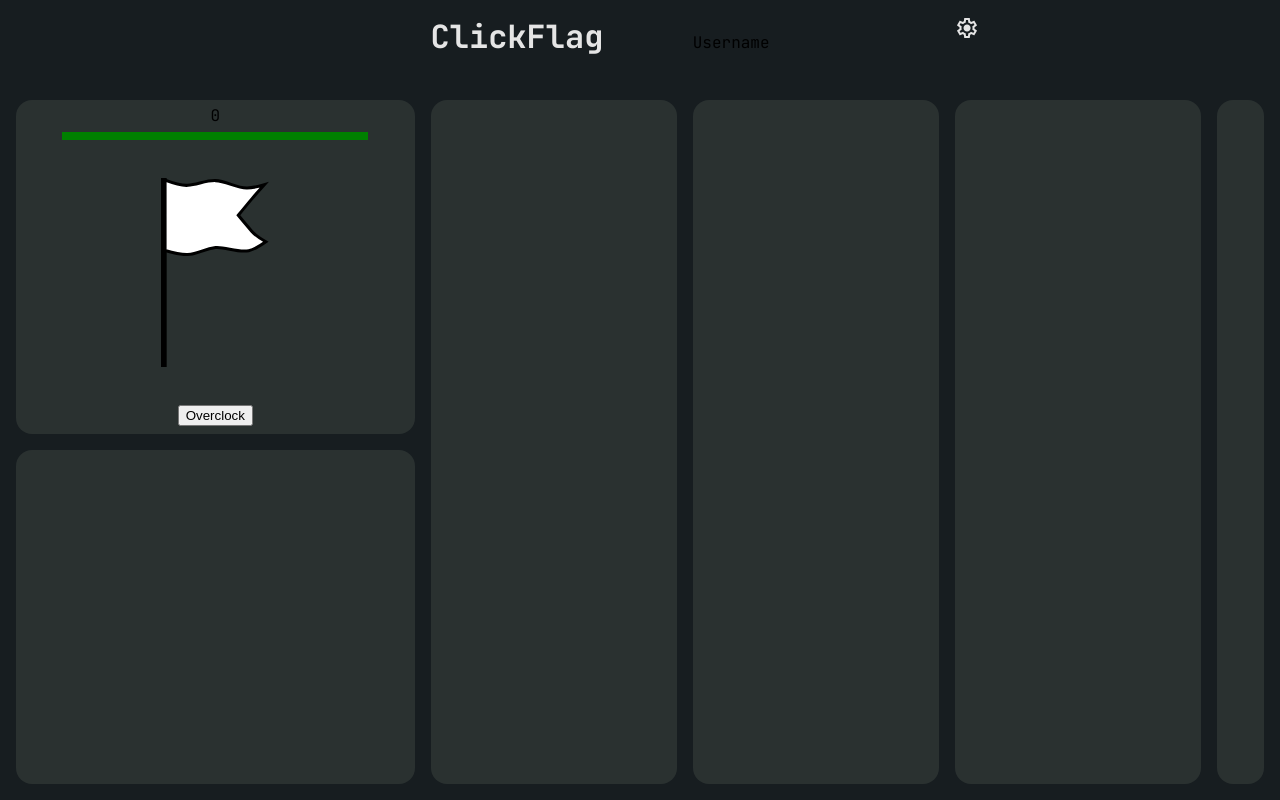
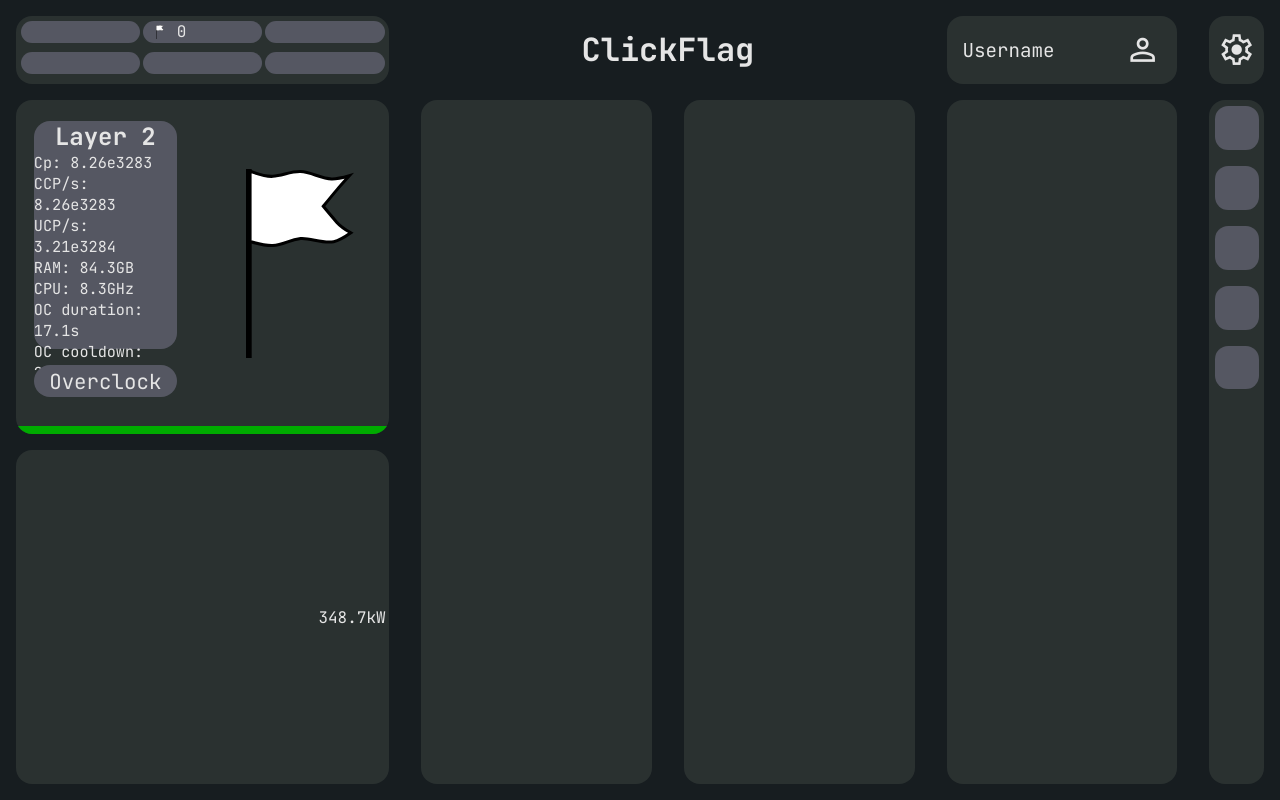
Before and after one commit to e3gf/click-flag, a website with bundled scripts: page public/index.html in a window 1280 px wide. Built offline with nearby package versions, Linux system fonts and the light colour scheme.

Commit message:
Major UI and layout changes.
Co-authored-by: Hošty <Hoshty@users.noreply.github.com>

```diff
--- a/public/index.html
+++ b/public/index.html
@@ -6,7 +6,7 @@
     <link rel="preconnect" href="https://fonts.googleapis.com">
     <link rel="preconnect" href="https://fonts.gstatic.com" crossorigin>
     <link href="https://fonts.googleapis.com/css2?family=JetBrains+Mono:ital,wght@0,100..800;1,100..800&display=swap" rel="stylesheet">
-    <link rel="stylesheet" href="https://fonts.googleapis.com/css2?family=Material+Symbols+Outlined:opsz,wght,FILL,GRAD@24,400,0,0&icon_names=settings" />
+    <link rel="stylesheet" href="https://fonts.googleapis.com/css2?family=Material+Symbols+Outlined:opsz,wght,FILL,GRAD@24,400,0,0" />
     <link rel="stylesheet" href="styles/global.css">
     <link rel="stylesheet" href="styles/page/main.css">
     <script type="module" src="scripts/main.js"></script>
@@ -14,35 +14,65 @@
 </head>
 <body>
     <main>
-        <div></div>
-        <h1 id="title">ClickFlag</h1>
-        <p id="username">Username</p>
-        <span class="material-symbols-outlined">
-            settings
-        </span>
-        <div></div>
+        <div id="currency-bar">
+            <div id="energy-count" class="currency-count">
+            </div>
+            <div id="white-flag-count" class="currency-count">
+                <img src="content/flag-white.svg" alt="" id="white-flag-count-symbol" class="flag-count-symbol">
+                <p id="white-flag-count-display" class="flag-count-display text">0</p>
+            </div>
+            <div id="green-flag-count" class="currency-count"></div>
+            <div id="red-flag-count" class="currency-count"></div>
+            <div id="blue-flag-count" class="currency-count"></div>
+            <div id="black-flag-count" class="currency-count"></div>
+        </div>
+        <div id="title-container">
+            <h1 id="title" class="text">ClickFlag</h1>
+        </div>
+        <div id="username-container">
+            <p id="username" class="text">Username</p>
+            <span class="material-symbols-outlined" id="profile-icon">
+                person
+            </span>
+        </div>
+        <div id="settings-container">
+            <span class="material-symbols-outlined" id="settings-icon">
+                settings
+            </span>
+        </div>
         <div id="flag-energy">
             <div id="flag-tab">
-                <div id="flag-tab-top">
-                    <p id="white-flag-count">0</p>
-                    <div id="overclock-cooldown-bar">
-                        <div id="overclock-cooldown-progress"></div>
+                <div id="flag-tab-content">
+                    <div id="flag-tab-left">
+                        <div id="system-info">
+                            <h2 class="system-info-layer text">Layer 2</h2>
+                            <div id="system-info-data">
+                                <p class="system-info-p text">Cp: 8.26e3283</p>
+                                <p class="system-info-p text">CCP/s: 8.26e3283</p>
+                                <p class="system-info-p text">UCP/s: 3.21e3284</p>
+                                <p class="system-info-p text">RAM: 84.3GB</p>
+                                <p class="system-info-p text">CPU: 8.3GHz</p>
+                                <p class="system-info-p text">OC duration: 17.1s</p>
+                                <p class="system-info-p text">OC cooldown: 22.3s</p>
+                            </div>
+                        </div>
+                        <button id="overclock-btn" class="text">Overclock</button>
+                    </div>
+                    <div id="white-flag-container">
+                        <img src="content/flag-white.svg" alt="Flag" id="white-flag-image" draggable="false">
                     </div>
                 </div>
-                <img src="content/flag-white.svg" alt="Flag" id="white-flag-image" draggable="false">
-                <button id="overclock-btn">Overclock</button>
+                <div id="overclock-cooldown-progress"></div>
             </div>
-            <div id="energy-tab"></div>
+            <div id="energy-tab">
+                <div id="energy-upgrades"></div>
+                <div id="current-energy-count">
+                    <p class="text">348.7kW</p>
+                </div>
+                <div id="energy-tab-right"></div>
+            </div>
         </div>
         <div class="upgrade-tab" id="click-upgrades-tab">
-            <div class="upgrade"></div>
-            <div class="upgrade"></div>
-            <div class="upgrade"></div>
-            <div class="upgrade"></div>
-            <div class="upgrade"></div>
-            <div class="upgrade"></div>
-            <div class="upgrade"></div>
-            <div class="upgrade"></div>
             <div class="upgrade"></div>
         </div>
         <div class="upgrade-tab" id="automation-upgrades-tab">
@@ -52,7 +82,11 @@
 
         </div>
         <div id="layer-tab">
-
+            <div id="layer-white-flag" class="layer-btn"></div>
+            <div id="layer-green-flag" class="layer-btn"></div>
+            <div id="layer-red-flag" class="layer-btn"></div>
+            <div id="layer-blue-flag" class="layer-btn"></div>
+            <div id="layer-black-flag" class="layer-btn"></div>
         </div>
     </main>
 </body>
--- a/public/scripts/classes/ui.js
+++ b/public/scripts/classes/ui.js
@@ -2,9 +2,8 @@ export default class UI {
     constructor(document) {
         this.document = document;
         this.whiteFlag = this.document.querySelector("#white-flag-image");
-        this.whiteFlagCount = this.document.querySelector("#white-flag-count");
+        this.whiteFlagCount = this.document.querySelector("#white-flag-count-display");
         this.overclockBtn = this.document.querySelector("#overclock-btn");
-        this.overclockCooldownBar = this.document.querySelector("#overclock-cooldown-bar");
         this.overclockCooldownProgress = this.document.querySelector("#overclock-cooldown-progress");
 
         // Static event listeners should be here
--- a/public/styles/global.css
+++ b/public/styles/global.css
@@ -58,6 +58,7 @@
   --foreground: #e5e5e5;
   --card: #2a3130;
   --card-foreground: #e5e5e5;
+  --card2: #555762;
   --popover: #2a3130;
   --popover-foreground: #e5e5e5;
   --primary: #4063e3;
--- a/public/styles/page/main.css
+++ b/public/styles/page/main.css
@@ -15,10 +15,22 @@ body {
     background-color: var(--background);
 }
 
+.text {
+    color: var(--foreground);
+    font-family: 'JetBrains Mono';
+}
+
 header {
     display: flex;
     align-items: center;
     justify-content: center;
+}
+
+#title-container {
+    display: flex;
+    justify-content: center;
+    align-items: center;
+    grid-column: span 2;
 }
 
 #title {
@@ -28,12 +40,13 @@ header {
 
 main {
     display: grid;
-    grid-template-columns: 34fr 21fr 21fr 21fr 4fr;
+    grid-template-columns: 34fr 21fr 21fr 21fr 5fr;
     grid-template-rows: 1fr 10fr;
     flex: 1 1 auto;
     min-height: 0;
     margin: 1rem;
-    gap: 1rem;
+    column-gap: 2rem;
+    row-gap: 1rem;
 }
 
 #flag-energy {
@@ -67,28 +80,93 @@ main {
     align-items: center;
     background-color: var(--card);
     border-radius: 1rem;
+    overflow: hidden;
+}
+
+#flag-tab-content {
+    display: grid;
+    grid-template-columns: 1fr 1fr;
+    gap: 1rem;
+    width: 100%;
+    height: 100%;
+}
+
+#flag-tab-left {
+    width: 100%;
+    display: flex;
+    flex-direction: column;
+    align-items: center;
+    justify-content: center;
+    gap: 1rem;
+}
+
+#system-info {
+    display: flex;
+    flex-direction: column;
+    align-items: center;
+    justify-content: space-between;
+    width: 80%;
+    height: 70%;
+    background-color: var(--card2);
+    border-radius: 1rem;
+}
+
+#system-info-data {
+    margin-bottom: .5rem;
+    font-size: .95rem;
+}
+
+.system-info-layer {
+    margin: 0;
+}
+
+.system-info-p {
+    margin: 0;
+}
+
+#white-flag-container {
+    display: flex;
+    align-items: center;
+    justify-content: center;
 }
 
 #overclock-btn {
+    width: 80%;
+    height: 2rem;
+    border: none;
+    background-color: var(--card2);
+    color: var(--foreground);
+    font-size: 1.3rem;
+    border-radius: 1rem;
     margin-bottom: 0.5rem;
-}
-
-#overclock-cooldown-bar {
-    width: 80%;
-    height: 0.5rem;
 }
 
 #overclock-cooldown-progress {
     border: none;
-    background-color: green;
-    height: 100%;
+    background-color: rgb(0, 171, 0);
+    height: 1.5rem;
     width: 100%;
+
 }
 
 #energy-tab {
     height: 100%;
+    display: flex;
+    justify-content: space-between;
+    align-items: center;
     background-color: var(--card);
     border-radius: 1rem;
+}
+
+#energy-upgrades {
+    display: flex;
+    flex-direction: column;
+    width: 80%;
+    height: 70%;
+}
+#current-energy-count {
+    display: flex;
+    flex-direction: column;
 }
 
 .upgrade-tab {
@@ -107,8 +185,85 @@ main {
 #layer-tab {
     background-color: var(--card);
     border-radius: 1rem;
+    display: flex;
+    flex-direction: column;
+    align-items: center;
+    gap: 1rem;
+}
+
+.layer-btn {
+    background-color: var(--card2);
+    width: 80%;
+    height: 0;
+    padding-bottom: 80%;
+    border-radius: 30%;
+}
+
+.layer-btn:first-child {
+    margin-top: 10%;
 }
 
 .material-symbols-outlined {
     color: var(--foreground);
 }
+
+#currency-bar {
+    background-color: var(--card);
+    border-radius: 1rem;
+    display: grid;
+    grid-template-columns: 1fr 1fr 1fr;
+    gap: 0.2rem;
+    padding: 0.3rem;
+}
+
+.currency-count {
+    background-color: var(--card2);
+    width: 100%;
+    height: 1.4rem;
+    border-radius: 1rem;
+    display: flex;
+    align-items: center;
+    justify-content: start;
+    gap: .8rem;
+}
+
+.flag-count-symbol {
+    width: .5rem;
+    margin-left: .8rem;
+}
+
+.flag-count-display {
+    margin: 0;
+    line-height: 0;
+}
+
+#username-container {
+    background-color: var(--card);
+    border-radius: 1rem;
+    display: flex;
+    align-items: center;
+    justify-content: space-between;
+}
+
+#username {
+    margin: 0rem;
+    margin-left: 1rem;
+    font-size: 1.2rem;
+}
+
+#profile-icon {
+    margin-right: 1rem;
+    font-size: 2.3rem;
+}
+
+#settings-container {
+    background-color: var(--card);
+    border-radius: 1rem;
+    display: flex;
+    justify-content: center;
+    align-items: center;
+}
+
+#settings-icon {
+    font-size: 2.3rem;
+}
```
Also changed, not shown: public/content/flag-black.svg (added), public/content/flag-blue.svg (added), public/content/flag-green.svg (added), public/content/flag-red.svg (added).
